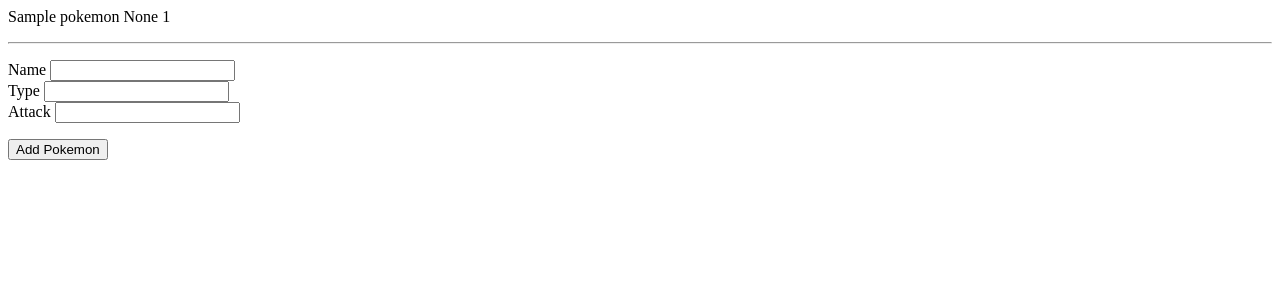
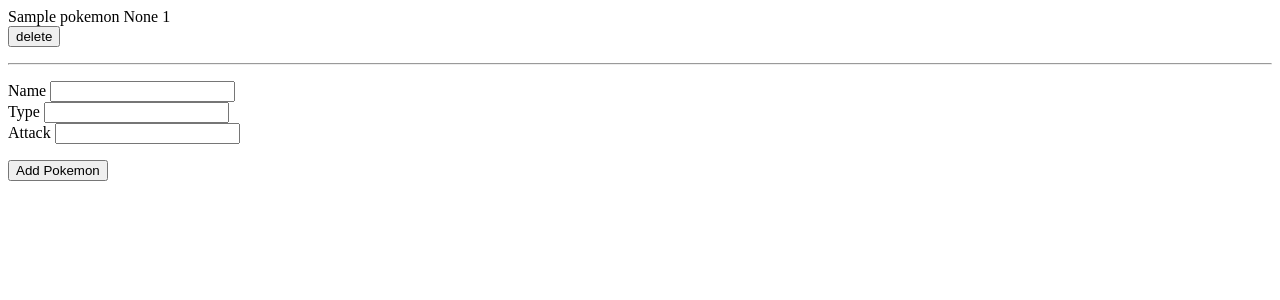
Before and after one commit to qianyang0510/MSCI3300_HW4, a Flask app: page / in a window 1280 px wide. Shown: the top 300 px of the page. Run offline with Flask 2, Linux system fonts and the light colour scheme; tables that the repository leaves empty hold one stand-in row (values such as "Sample post").

Commit message:
delete pokemon

```diff
--- a/app.py
+++ b/app.py
@@ -25,6 +25,10 @@
     attack = IntegerField("Attack", validators=[DataRequired()])
 
 
+class DeletePokemonForm(FlaskForm):
+    id = IntegerField()
+
+
 @app.route("/")
 def index(form=None):
     if form is None:
@@ -43,5 +47,15 @@
     return index(form)
 
 
+@app.route("/delete", methods=("POST",))
+def delete_pokemon():
+    form = DeletePokemonForm()
+    if form.validate_on_submit():
+        pokemon = db.session.query(Pokemon).filter_by(id=form.id.data).one()
+        db.session.delete(pokemon)
+        db.session.commit()
+    return redirect(url_for("index"))
+
+
 if __name__ == "__main__":
     app.run()
--- a/templates/index.html
+++ b/templates/index.html
@@ -5,6 +5,11 @@
     <div>
         <span>{{ pokemon.name }}  </span><span>{{ pokemon.type }}  </span><span>{{ pokemon.attack }}</span>
     </div>
+    <form method="POST" action="{{ url_for('delete_pokemon') }}">
+        {{ form.csrf_token }}
+        <input id="id" name="id" type="hidden" value="{{ pokemon.id }}">
+        <input type="submit" value="delete"/>
+    </form>
     </p>
 {% endfor %}
 <hr>
```
